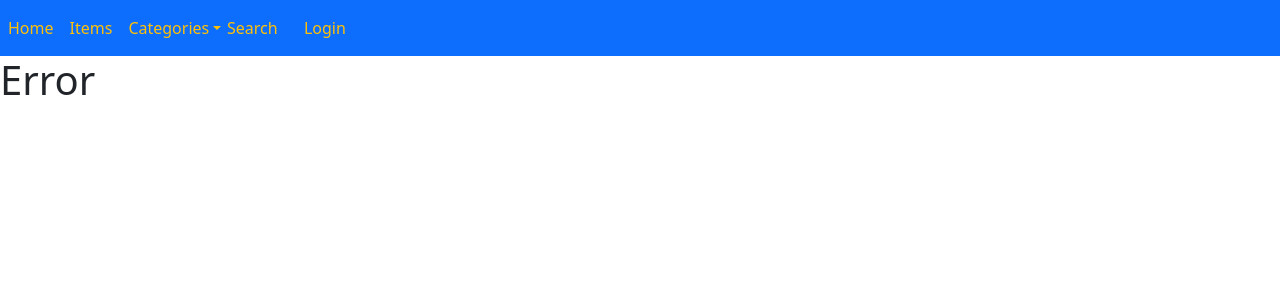
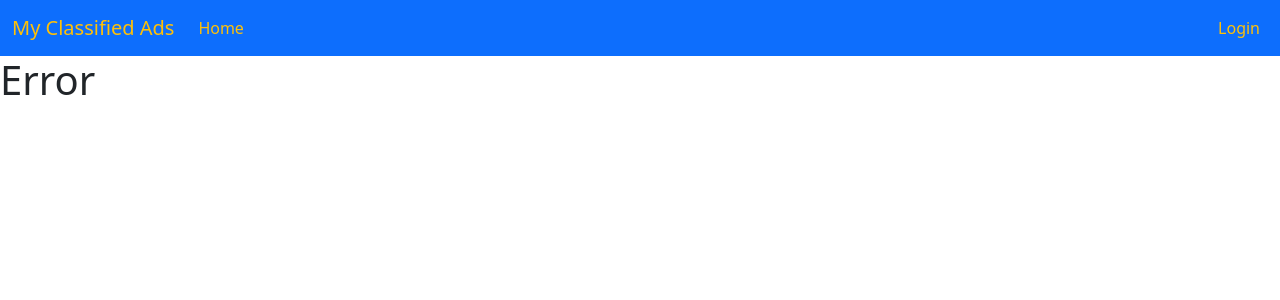
Before and after one commit to 612943810/my-classified, a PHP site: page /index.php in a window 1280 px wide. Shown: the top 300 px of the page. Run offline with PHP 8.4, Linux system fonts and the light colour scheme.

Commit message:
This update  fixes  the conditional rendering for the navbar.

```diff
--- a/.devcontainer/app/public/view/home.php
+++ b/.devcontainer/app/public/view/home.php
@@ -1,11 +1,7 @@
-
 <?php
-//This is the main index page opf the website.
 include(__DIR__.'/navigation.php');
-
 ?>
-
- <html lang='en'>
+<html lang='en'>
 <head>
        <meta charset='UTF-8'>
        <meta name='viewport' content='width=device-width, initial-scale=1.0'>
--- a/.devcontainer/app/public/view/navigation.php
+++ b/.devcontainer/app/public/view/navigation.php
@@ -1,37 +1,48 @@
+<?php
+session_start();
+$_SESSION['loggedIn'] = false;
+?>
 <nav class='navbar navbar-expand-lg navbar-light bg-primary'>
-           <div class='navbar-expand' id='mainNavigation'>
-               <ul class='navbar-nav'>
-                   <li class='nav-item active nav-pills bg-bg-light'>
-                       <a class='nav-link text-warning active ' href="/">Home <span class='sr-only'></span></a>
+    <div class='container-fluid'>
+        <a class='navbar-brand text-warning' href="/">My Classified Ads</a>
+        <button class='navbar-toggler' type='button' data-bs-toggle='collapse' data-bs-target='#mainNavigation' aria-controls='mainNavigation' aria-expanded='false' aria-label='Toggle navigation'>
+            <span class='navbar-toggler-icon'></span>
+        </button>
+        <div class='collapse navbar-collapse' id='mainNavigation'>
+            <ul class='navbar-nav me-auto'>
+                <li class='nav-item active'>
+                    <a class='nav-link text-warning active' href="/">Home</a>
                 </li>
 
-                        <li class='nav-item col'>
+            </ul>
+            <ul class='navbar-nav ms-auto'>
+                <?php
+                if (!isset($_SESSION['loggedIn']) || !$_SESSION['loggedIn']) {
+                ?>
+                    <li class='nav-item'>
+                        <a class='nav-link text-warning' href="./view/login.php">Login</a>
+                    </li>
+                <?php
+                } else {
+                ?>
+                 <li class='nav-item'>
                     <a class='nav-link text-warning' href='/../view/viewItems.php'>Items</a>
                 </li>
-                   <li class='nav-item dropdown col-4 '>
+                <li class='nav-item dropdown'>
                     <a class='nav-link dropdown-toggle text-warning' href='/categories' id='dropdownMenu'>Categories</a>
                 </li>
-                   <li class='nav-item dropdown col-6 '>
-                       <a class='nav-link text-warning' href='searchFormAdmin.php' id=''>Search</a>
+                <li class='nav-item'>
+                    <a class='nav-link text-warning' href='searchFormAdmin.php'>Search</a>
                 </li>
-                </div>
+                    <li class='nav-item'>
+                        <form action="./logout.php" method="post" class="d-inline">
+                            <button class='btn btn-success'>Log Out</button>
+                        </form>
                     </li>
-        </ul>
-   </div>
-           <div class='navbar-nav ml-auto'>
-               <li class=' nav-item active'>
-            <?php
-                 if (session_status()==PHP_SESSION_NONE) {
-                ?>
-                <a class='nav-link active text-warning navbar-nav navbar-right'  href="./view/login.php" >Login</a>
-                <?php
-                 }else{
-                ?>
-             <form action="./logout.php">
-               <button class='nav-link active text-warning navbar-nav navbar-right brn btn-success' >Log Out</button>
-        </form>
                 <?php
                 }
                 ?>
-
+            </ul>
+        </div>
+    </div>
 </nav>
```
Lines whose indentation alone changed are shown as unchanged.
